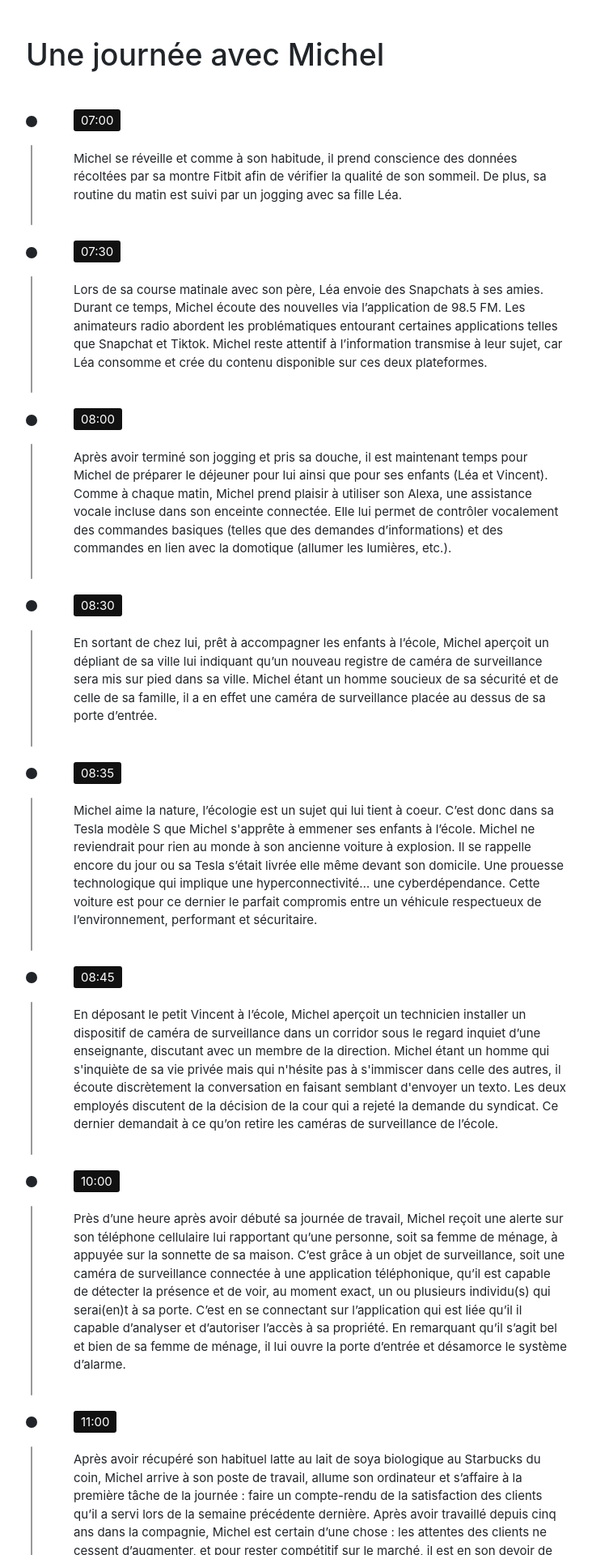
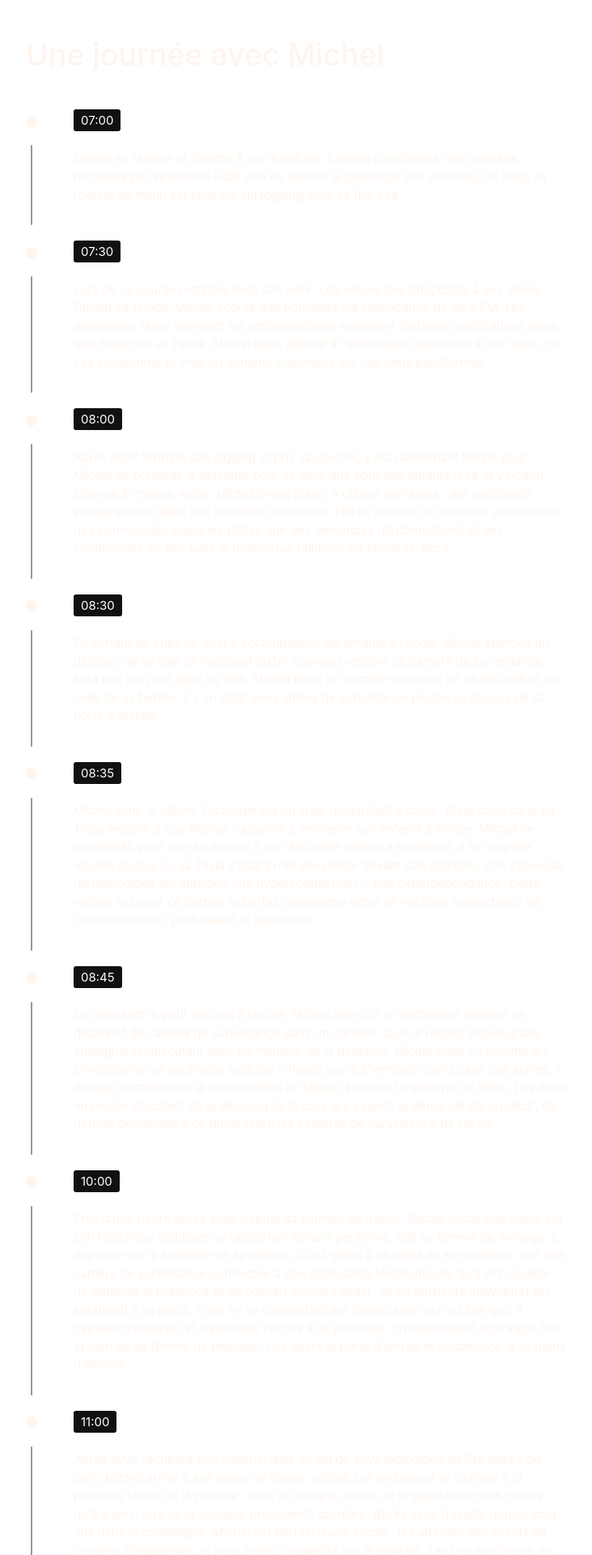
Before and after one commit to mwanheda/michel, a Jekyll site: the page built from index.html, in a window 1280 px wide. Shown: the top 1920 px of the page at 81% size, without its empty margins (273-1005 px from the left). Built offline with Jekyll 4.4.1, drawn with Linux system fonts in a browser that asks for light colours; some web fonts are replaced.

Commit message:
Update main.css

```diff
--- a/css/main.css
+++ b/css/main.css
@@ -10,6 +10,7 @@ html {
 
 html, body {
     height: 100%;
+    color: #FFF5EE;
 }
 
 body {
```
